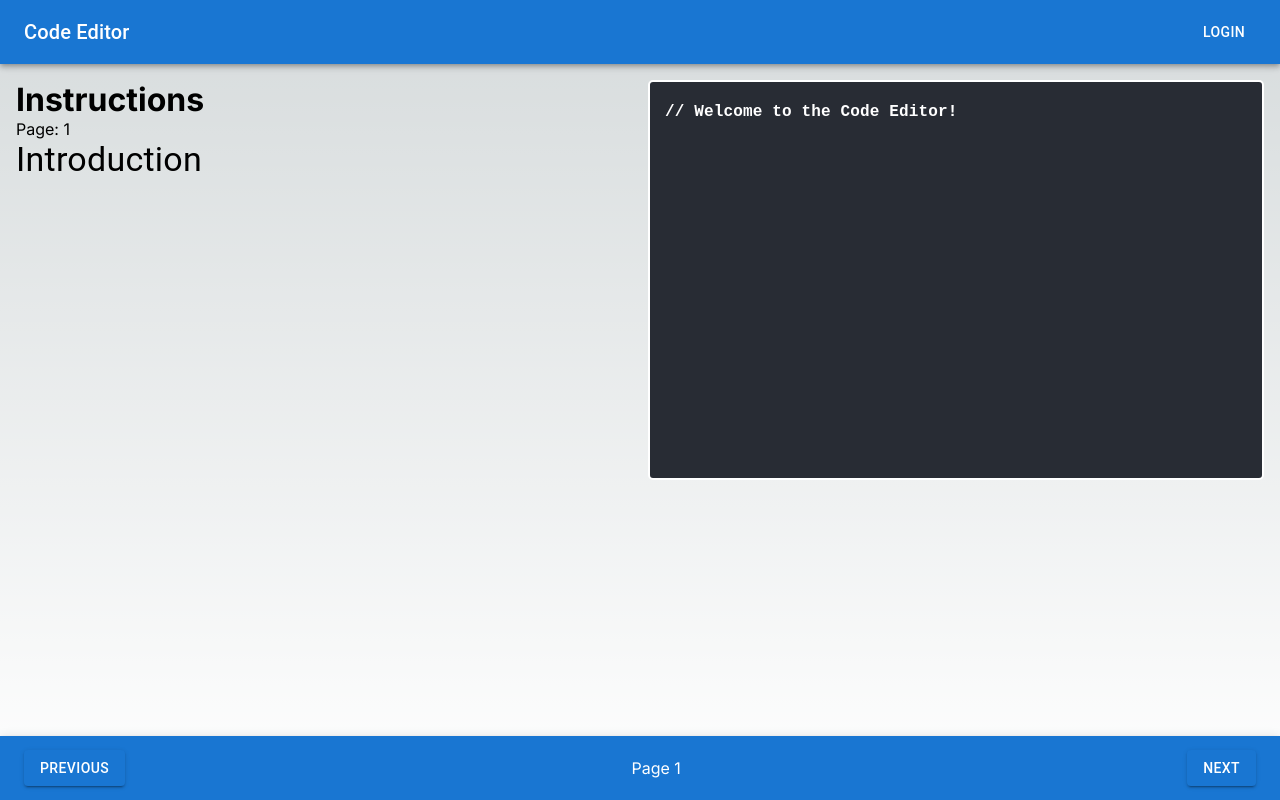
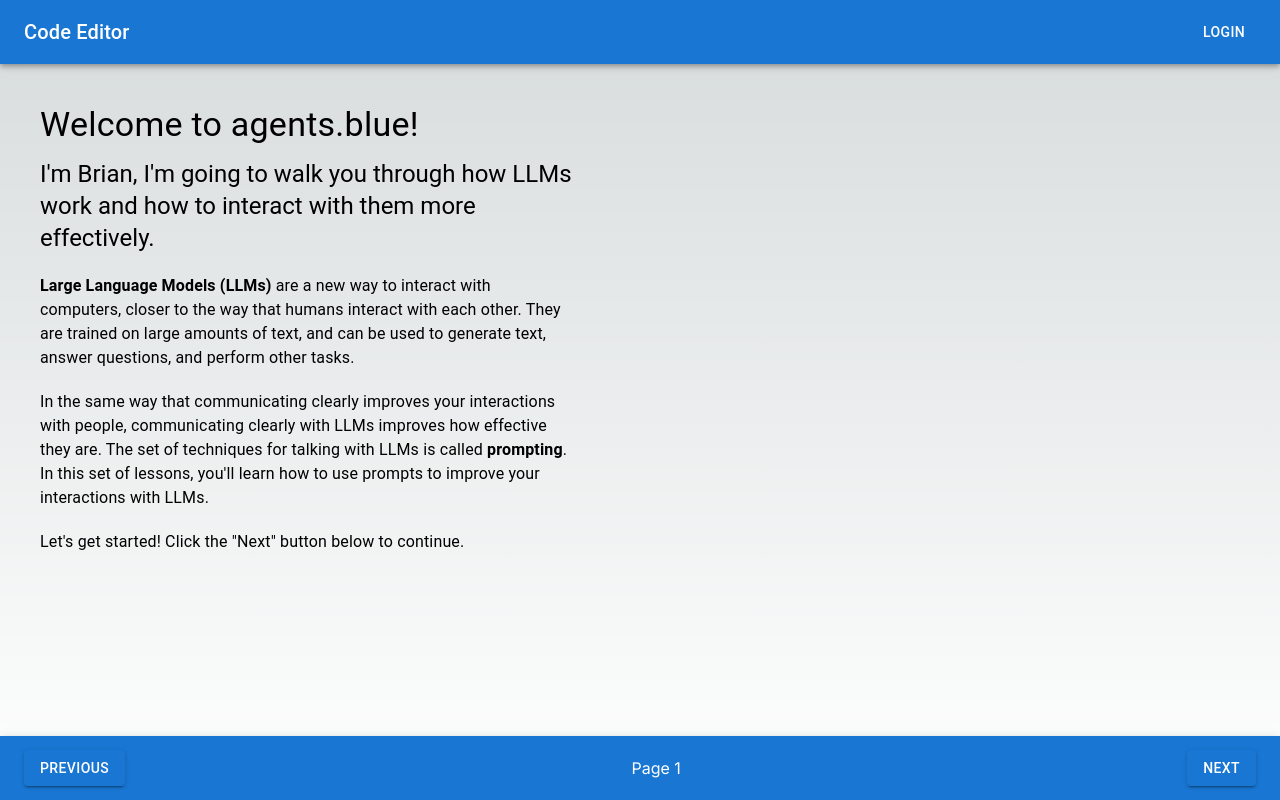
Before and after one commit to bkitano/learn-prompting, a Next.js app: page /tutorial in a window 1280 px wide. Built offline with nearby package versions, Linux system fonts and the light colour scheme.

Commit message:
added lesson 0: introduction

```diff
--- a/src/Components/Board.tsx
+++ b/src/Components/Board.tsx
@@ -1,14 +1,12 @@
-import page from "@/app/page";
 import { Grid } from "@mui/material";
 import { Editor } from "./Editor";
 import { Instructions } from "./Instructions/Instructions";
-import { usePage } from "./PageContext";
 
 const Board = () => {
   return (
-    <Grid container padding={2} spacing={2}>
+    <Grid container padding={5} spacing={2}>
       <Grid item xs={12} sm={6}>
-        <Instructions page={page} />
+        <Instructions />
       </Grid>
       <Grid item xs={12} sm={6}>
         <Editor
--- a/src/Components/Editor.tsx
+++ b/src/Components/Editor.tsx
@@ -1,9 +1,15 @@
 import { InputBase, TextField } from "@mui/material";
 import { useState } from "react";
+import { usePage } from "./PageContext";
 
 const Editor = (props: { initialValue: string }) => {
   const { initialValue } = props;
   const [value, setValue] = useState(initialValue);
+
+  const { page } = usePage();
+  if (page === 0 || page === 1) {
+    return null;
+  }
 
   return (
     <>
@@ -24,7 +30,7 @@ const Editor = (props: { initialValue: string }) => {
           minHeight: "calc(50vh)",
           whiteSpace: "pre-wrap",
         }}
-        >
+      >
         <InputBase
           id="input"
           style={{
--- a/src/Components/Instructions/Instructions.tsx
+++ b/src/Components/Instructions/Instructions.tsx
@@ -7,13 +7,9 @@ const Instructions = () => {
     0: <Introduction />,
   };
 
-  return (
-    <>
-      <h1>Instructions</h1>
-      <p>Page: {page + 1}</p>
-      {LessonsMap[page]}
-    </>
-  );
+  return <div style={{
+    width: "90%",
+  }}>{LessonsMap[page]}</div>;
 };
 
 export { Instructions };
--- a/src/Components/Instructions/lessons/Introduction.tsx
+++ b/src/Components/Instructions/lessons/Introduction.tsx
@@ -4,7 +4,33 @@ const Introduction = () => {
   return (
     <>
       <Typography variant="h4" gutterBottom>
-        Introduction
+        Welcome to agents.blue!
+      </Typography>
+      <Typography variant="h5">
+        I'm Brian, I'm going to walk you through how LLMs work and how to
+        interact with them more effectively.
+      </Typography>
+      <br />
+      <Typography variant="body1">
+        <span style={{ fontWeight: "bold" }}>
+          Large Language Models (LLMs){" "}
+        </span>
+        are a new way to interact with computers, closer to the way that humans
+        interact with each other. They are trained on large amounts of text, and
+        can be used to generate text, answer questions, and perform other tasks.
+      </Typography>
+      <br />
+      <Typography>
+        In the same way that communicating clearly improves your interactions
+        with people, communicating clearly with LLMs improves how effective they
+        are. The set of techniques for talking with LLMs is called{" "}
+        <span style={{ fontWeight: "bold" }}>prompting</span>. In this set of
+        lessons, you'll learn how to use prompts to improve your interactions
+        with LLMs.
+      </Typography>
+      <br />
+      <Typography>
+        Let's get started! Click the "Next" button below to continue.
       </Typography>
     </>
   );
```
Also changed, not shown: src/Components/Instructions/lessons/Task.tsx (added).
